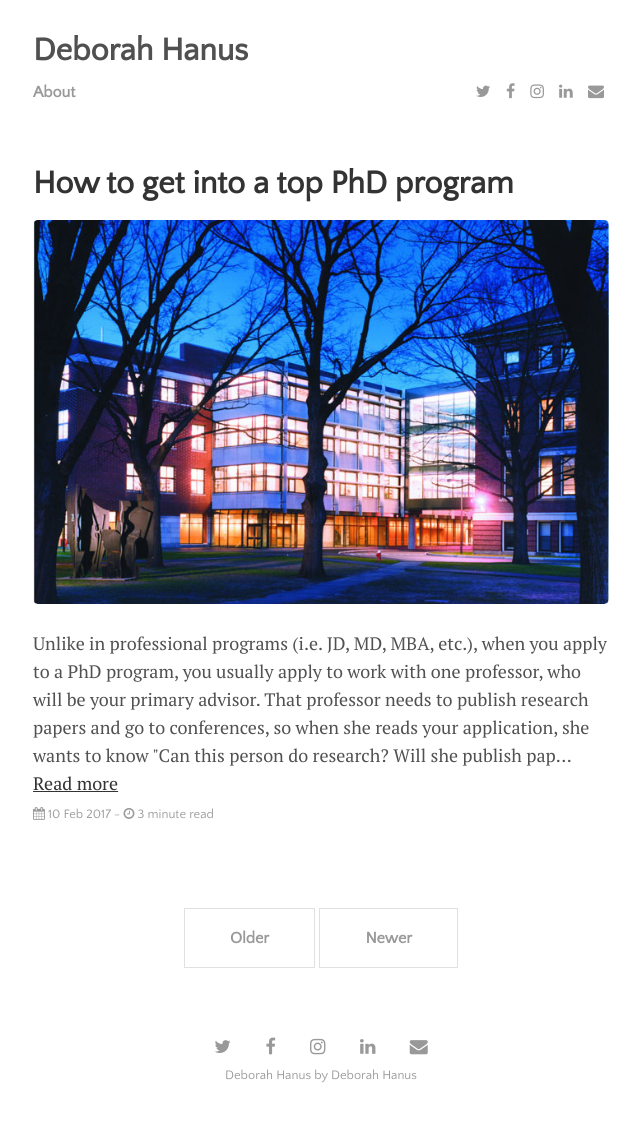
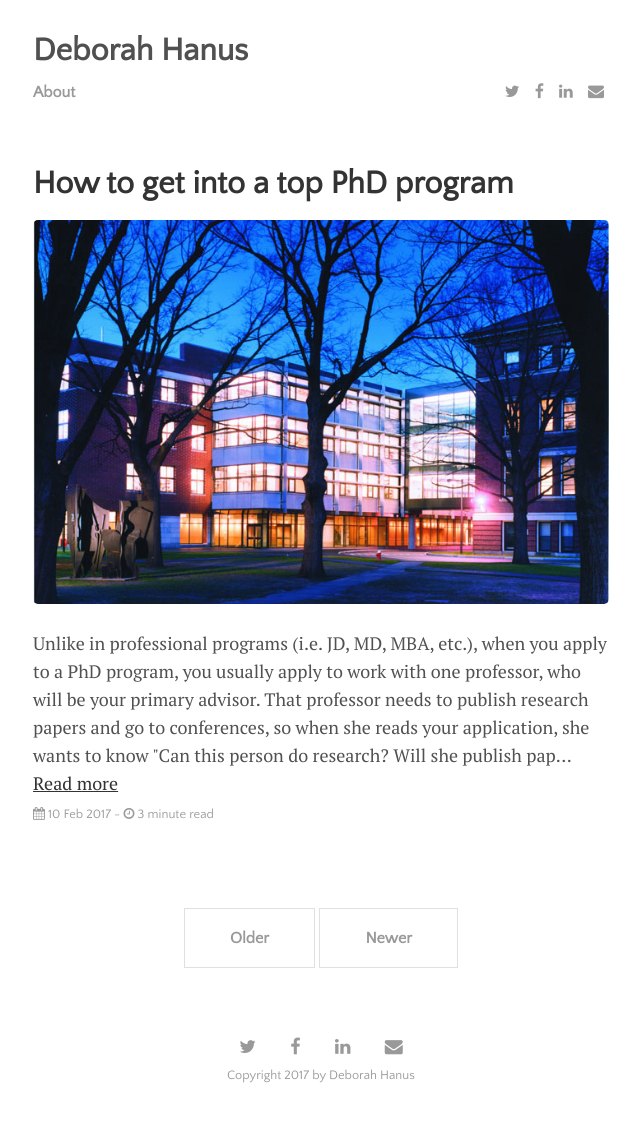
Before and after one commit to dhanus/dhanus.github.io, a Jekyll site: the page built from index.html, in a window 1280 px wide. Shown: the whole page, without its empty margins (319-959 px from the left). Built offline with Jekyll 4.4.1, drawn with Linux system fonts in a browser that asks for light colours; nearby versions of some CDN libraries; the list of posts is cut into pages by our own code.

Commit message:
hard code social media in footer and menu

```diff
--- a/_includes/footer.html
+++ b/_includes/footer.html
@@ -1,9 +1,9 @@
 
 <footer class="footer">
-  <a href="https://twitter.com/{{ site.author.twitter }}"><i class="fa fa-twitter" aria-hidden="true" target="_blank"></i></a>
-  <a href="https://www.facebook.com/{{ site.author.facebook }}"><i class="fa fa-facebook" aria-hidden="true" target="_blank"></i></a>
-  <a href="https://instagram.com/{{ site.author.instagram }}"><i class="fa fa-instagram" aria-hidden="true" target="_blank"></i></a>
-  <a href="https://linkedin.com/in/{{ site.author.linkedin }}"><i class="fa fa-linkedin" aria-hidden="true" target="_blank"></i></a>
-  <a href="mailto:{{ site.author.email }}"><i class="fa fa-envelope" aria-hidden="true" target="_blank"></i></a>
-  <div class="post-date"><a href="{{ site.github.url }}/about.html">{{ site.title }} by {{ site.author.name }}</a></div>
+  <a href="https://twitter.com/deborahhanus"><i class="fa fa-twitter" aria-hidden="true" target="_blank"></i></a>
+  <a href="https://www.facebook.com/deborah.hanus"><i class="fa fa-facebook" aria-hidden="true" target="_blank"></i></a>
+<!--   <a href="https://instagram.com/{{ site.author.instagram }}"><i class="fa fa-instagram" aria-hidden="true" target="_blank"></i></a> -->
+  <a href="https://linkedin.com/in/deborahhanus"><i class="fa fa-linkedin" aria-hidden="true" target="_blank"></i></a>
+  <a href="mailto:dhanus@mit.edu"><i class="fa fa-envelope" aria-hidden="true" target="_blank"></i></a>
+  <div class="post-date"><a href="{{ site.github.url }}/about.html">Copyright 2017 by Deborah Hanus</a></div>
 </footer>
--- a/_includes/menu.html
+++ b/_includes/menu.html
@@ -5,10 +5,10 @@
 <!--     <a href="{{ site.github.url }}/contacts.html">Contact</a> -->
   </div>
   <div class="social-icons">
-    <a href="https://twitter.com/{{ site.author.twitter }}"><i class="fa fa-twitter" aria-hidden="true" target="_blank"></i></a>
-    <a href="https://www.facebook.com/{{ site.author.facebook }}"><i class="fa fa-facebook" aria-hidden="true" target="_blank"></i></a>
-    <a href="https://instagram.com/{{ site.author.instagram }}"><i class="fa fa-instagram" aria-hidden="true" target="_blank"></i></a>
-    <a href="https://linkedin.com/in/{{ site.author.linkedin }}"><i class="fa fa-linkedin" aria-hidden="true" target="_blank"></i></a>
-    <a href="mailto:{{ site.author.email }}"><i class="fa fa-envelope" aria-hidden="true" target="_blank"></i></a>
+    <a href="https://twitter.com/deborahhanus"><i class="fa fa-twitter" aria-hidden="true" target="_blank"></i></a>
+    <a href="https://www.facebook.com/deborah.hanus"><i class="fa fa-facebook" aria-hidden="true" target="_blank"></i></a>
+<!--     <a href="https://instagram.com/{{ site.author.instagram }}"><i class="fa fa-instagram" aria-hidden="true" target="_blank"></i></a> -->
+    <a href="https://linkedin.com/in/deborahhanus"><i class="fa fa-linkedin" aria-hidden="true" target="_blank"></i></a>
+    <a href="mailto:dhanus@mit.edu"><i class="fa fa-envelope" aria-hidden="true" target="_blank"></i></a>
   </div>
 </div>
```
